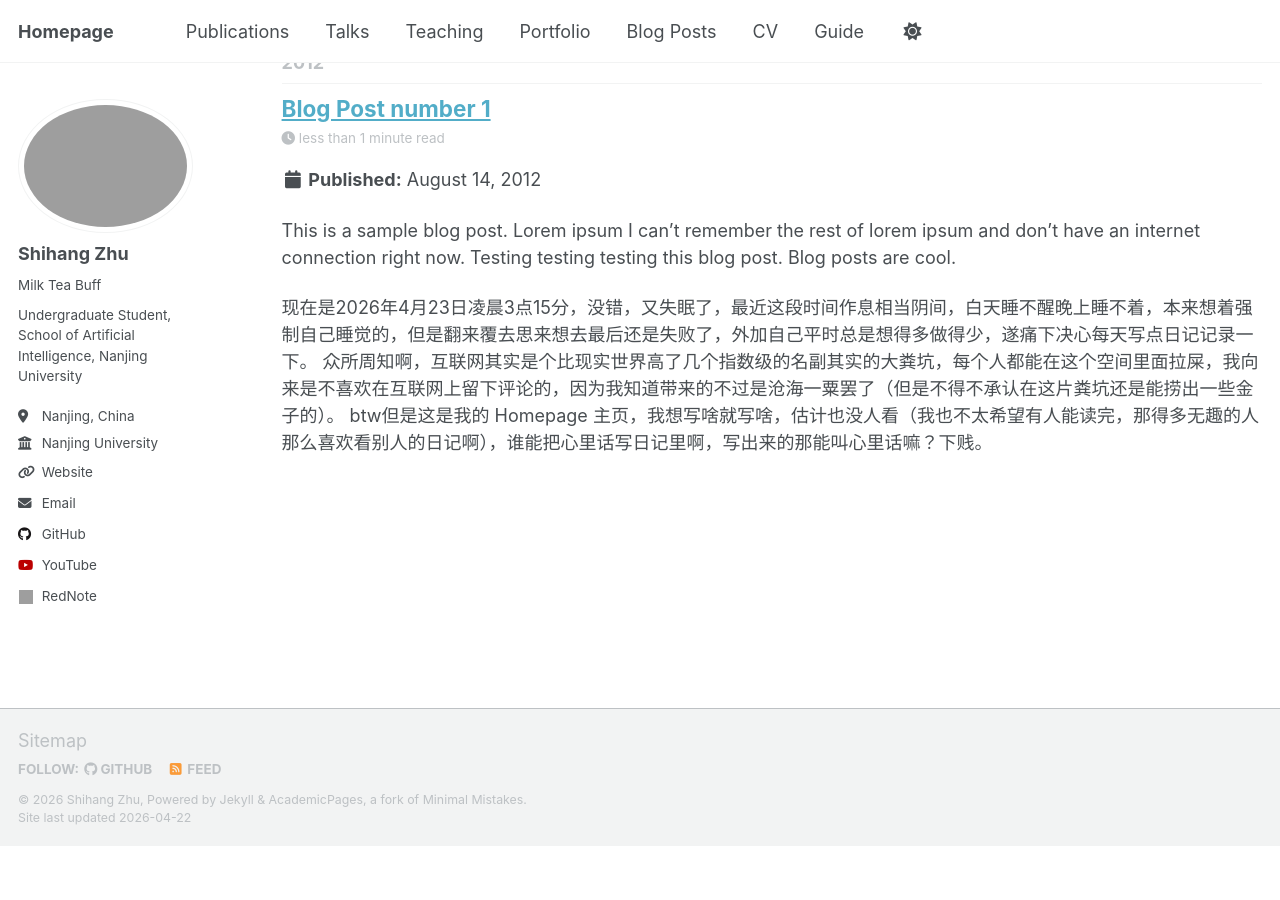
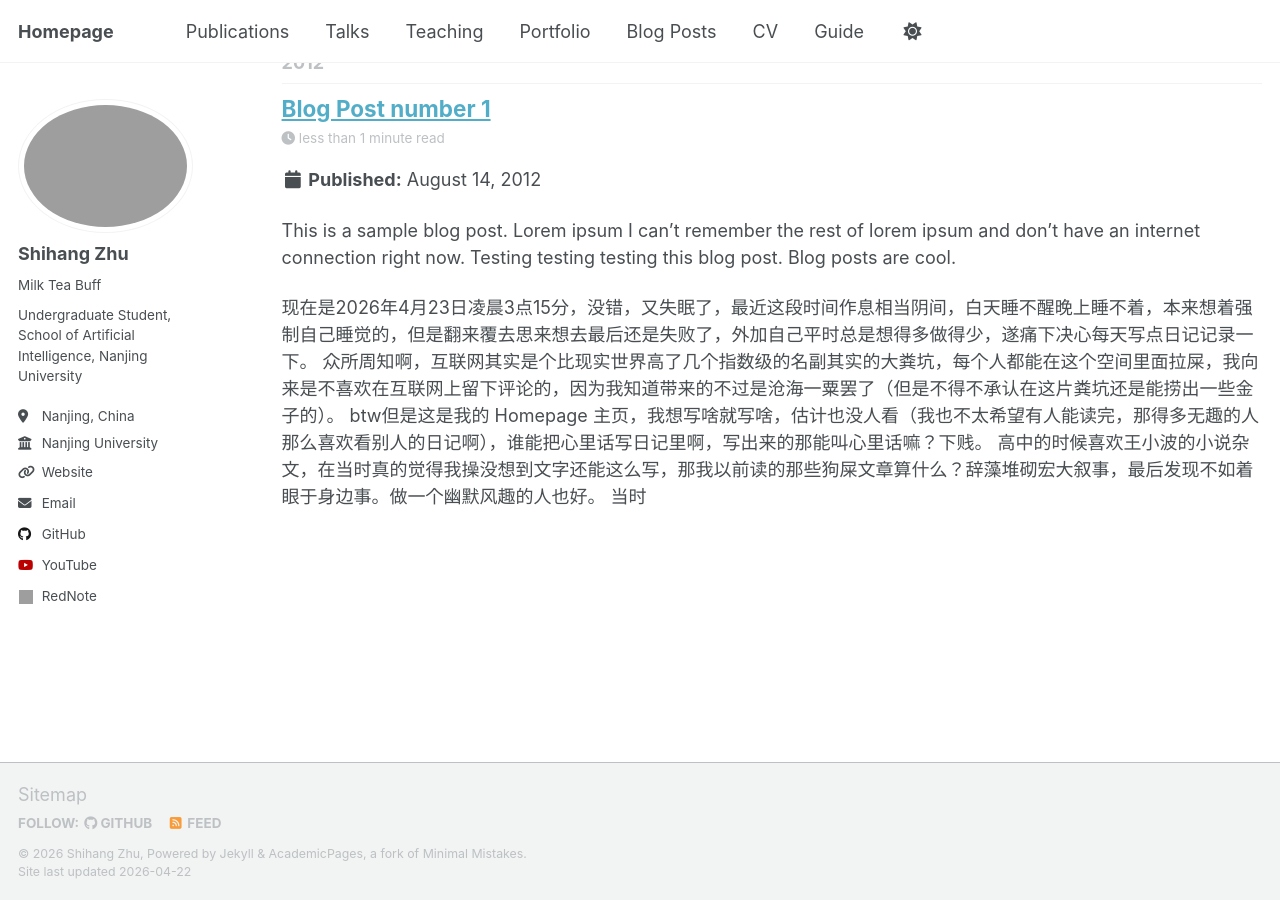
Before and after one commit to edzee3000/edzee3000.github.io, a Jekyll site: the page built from _pages/year-archive.html, in a window 1280 px wide and 900 px high, scrolled down 1099 px. Built offline with Jekyll 4.4.1, drawn with Linux system fonts in a browser that asks for light colours; a script that is not in the unit is left out; before the commit the page ends 1945 px from its top, so only the background shows below that; grey boxes are pictures that could not be loaded.

Commit message:
Update year-archive.html with personal reflections
Added personal reflections and thoughts on writing and the internet.

```diff
--- a/_pages/year-archive.html
+++ b/_pages/year-archive.html
@@ -47,3 +47,8 @@ redirect_from:
 
 众所周知啊，互联网其实是个比现实世界高了几个指数级的名副其实的大粪坑，每个人都能在这个空间里面拉屎，我向来是不喜欢在互联网上留下评论的，因为我知道带来的不过是沧海一粟罢了（但是不得不承认在这片粪坑还是能捞出一些金子的）。
 btw但是这是我的 Homepage 主页，我想写啥就写啥，估计也没人看（我也不太希望有人能读完，那得多无趣的人那么喜欢看别人的日记啊），谁能把心里话写日记里啊，写出来的那能叫心里话嘛？下贱。
+
+
+高中的时候喜欢王小波的小说杂文，在当时真的觉得我操没想到文字还能这么写，那我以前读的那些狗屎文章算什么？辞藻堆砌宏大叙事，最后发现不如着眼于身边事。做一个幽默风趣的人也好。
+
+当时
```
